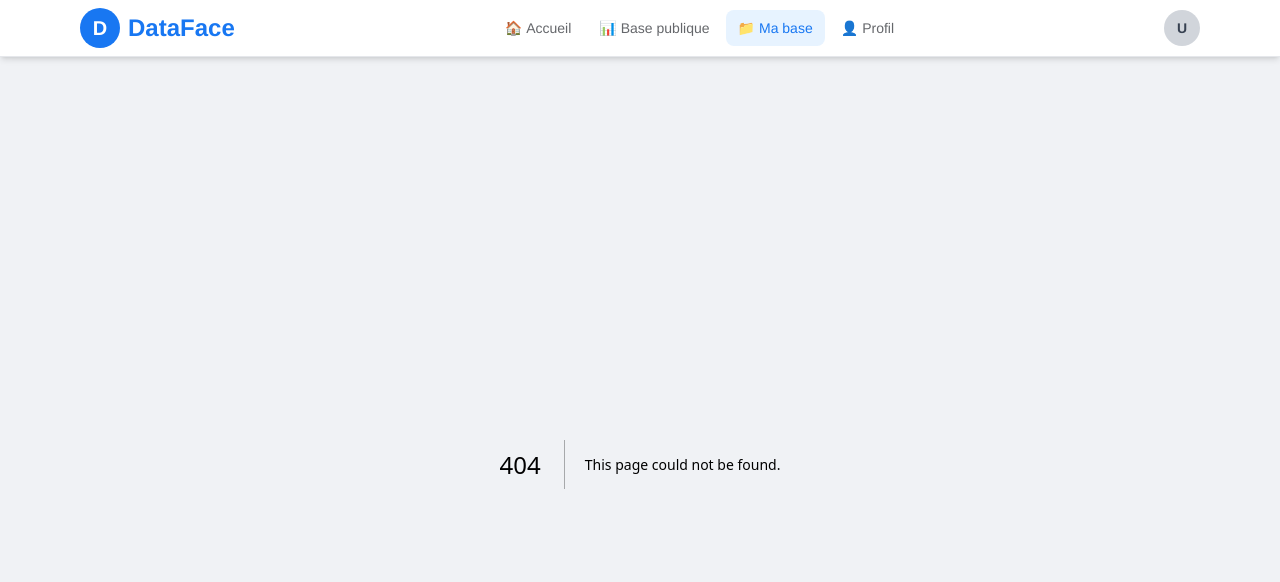
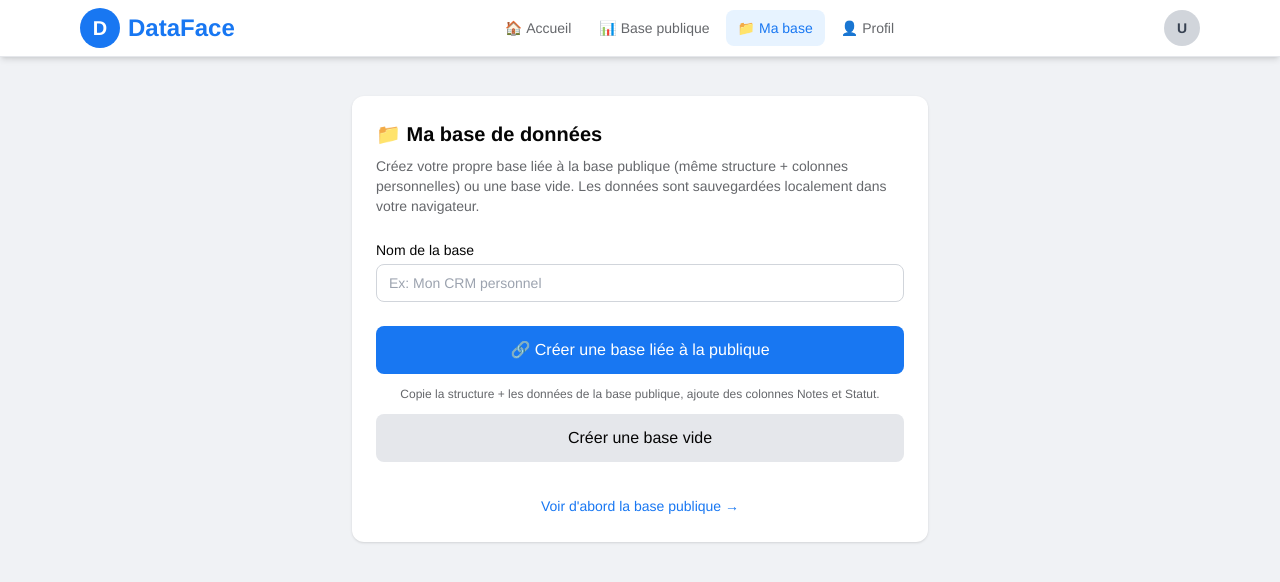
Before and after one commit to luilautre/dataface, a Next.js app: page /my-db in a window 1280 px wide. Before the commit this address had no page. Shown: the top 582 px of the page. Built offline with nearby package versions, Linux system fonts and the light colour scheme.

Commit message:
Create page.tsx

```diff
--- /dev/null
+++ b/src/app/my-db/page.tsx
@@ -0,0 +1,253 @@
+"use client";
+
+import { useState, useEffect } from "react";
+import Link from "next/link";
+import { publicColumns, publicRows, type Column, type Row } from "@/lib/mockData";
+
+const STORAGE_KEY = "dataface-personal-db";
+
+type PersonalDb = {
+  name: string;
+  columns: Column[];
+  rows: Row[];
+  linkedToPublic: boolean;
+  createdAt: string;
+};
+
+export default function MyDbPage() {
+  const [db, setDb] = useState<PersonalDb | null>(null);
+  const [editing, setEditing] = useState(false);
+  const [newName, setNewName] = useState("");
+  const [search, setSearch] = useState("");
+
+  useEffect(() => {
+    try {
+      const raw = localStorage.getItem(STORAGE_KEY);
+      if (raw) setDb(JSON.parse(raw));
+    } catch {}
+  }, []);
+
+  const save = (next: PersonalDb | null) => {
+    setDb(next);
+    if (next) localStorage.setItem(STORAGE_KEY, JSON.stringify(next));
+    else localStorage.removeItem(STORAGE_KEY);
+  };
+
+  const createLinked = () => {
+    const personal: PersonalDb = {
+      name: newName || "Ma base personnelle",
+      columns: [
+        ...publicColumns,
+        { key: "notes", label: "Notes perso", type: "text" },
+        { key: "status", label: "Statut", type: "text" },
+      ],
+      rows: publicRows.map((r) => ({
+        ...r,
+        notes: "",
+        status: "À traiter",
+      })),
+      linkedToPublic: true,
+      createdAt: new Date().toISOString(),
+    };
+    save(personal);
+    setEditing(false);
+  };
+
+  const createEmpty = () => {
+    const personal: PersonalDb = {
+      name: newName || "Ma base vide",
+      columns: [
+        { key: "id", label: "ID", type: "number" },
+        { key: "name", label: "Nom", type: "text" },
+        { key: "value", label: "Valeur", type: "text" },
+      ],
+      rows: [],
+      linkedToPublic: false,
+      createdAt: new Date().toISOString(),
+    };
+    save(personal);
+    setEditing(false);
+  };
+
+  const updateCell = (rowIndex: number, key: string, value: string) => {
+    if (!db) return;
+    const nextRows = [...db.rows];
+    nextRows[rowIndex] = { ...nextRows[rowIndex], [key]: value };
+    save({ ...db, rows: nextRows });
+  };
+
+  const addRow = () => {
+    if (!db) return;
+    const maxId = db.rows.reduce((m, r) => Math.max(m, Number(r.id) || 0), 0);
+    const empty: Row = {};
+    db.columns.forEach((c) => {
+      empty[c.key] = c.key === "id" ? maxId + 1 : "";
+    });
+    save({ ...db, rows: [...db.rows, empty] });
+  };
+
+  const filtered = db
+    ? db.rows.filter((row) => {
+        if (!search) return true;
+        const q = search.toLowerCase();
+        return Object.values(row).some((v) => String(v).toLowerCase().includes(q));
+      })
+    : [];
+
+  if (!db) {
+    return (
+      <div className="py-8 max-w-xl mx-auto">
+        <div className="bg-white rounded-xl shadow p-6 space-y-6">
+          <div>
+            <h1 className="text-xl font-bold text-facebook-text">📁 Ma base de données</h1>
+            <p className="text-sm text-facebook-muted mt-2">
+              Créez votre propre base liée à la base publique (même structure + colonnes personnelles)
+              ou une base vide. Les données sont sauvegardées localement dans votre navigateur.
+            </p>
+          </div>
+
+          <div>
+            <label className="block text-sm font-medium text-facebook-text mb-1">
+              Nom de la base
+            </label>
+            <input
+              type="text"
+              value={newName}
+              onChange={(e) => setNewName(e.target.value)}
+              placeholder="Ex: Mon CRM personnel"
+              className="w-full border border-gray-300 rounded-lg px-3 py-2 text-sm outline-none focus:ring-2 focus:ring-facebook-blue"
+            />
+          </div>
+
+          <div className="grid gap-3">
+            <button
+              onClick={createLinked}
+              className="w-full bg-facebook-blue text-white py-3 rounded-lg font-medium hover:bg-facebook-dark flex items-center justify-center gap-2"
+            >
+              🔗 Créer une base liée à la publique
+            </button>
+            <p className="text-xs text-facebook-muted text-center">
+              Copie la structure + les données de la base publique, ajoute des colonnes Notes et Statut.
+            </p>
+            <button
+              onClick={createEmpty}
+              className="w-full bg-gray-200 text-facebook-text py-3 rounded-lg font-medium hover:bg-gray-300"
+            >
+              Créer une base vide
+            </button>
+          </div>
+
+          <div className="text-center pt-2">
+            <Link href="/public-db" className="text-facebook-blue text-sm hover:underline">
+              Voir d&apos;abord la base publique →
+            </Link>
+          </div>
+        </div>
+      </div>
+    );
+  }
+
+  return (
+    <div className="py-4 space-y-4">
+      <div className="bg-white rounded-xl shadow p-4">
+        <div className="flex flex-col sm:flex-row sm:items-center justify-between gap-3">
+          <div>
+            <h1 className="text-xl font-bold text-facebook-text">📁 {db.name}</h1>
+            <p className="text-sm text-facebook-muted mt-1">
+              {db.linkedToPublic ? (
+                <>
+                  Liée à la{" "}
+                  <Link href="/public-db" className="text-facebook-blue underline">
+                    base publique
+                  </Link>{" "}
+                  · Créée le {new Date(db.createdAt).toLocaleDateString("fr-FR")}
+                </>
+              ) : (
+                <>Base indépendante · Créée le {new Date(db.createdAt).toLocaleDateString("fr-FR")}</>
+              )}
+            </p>
+          </div>
+          <div className="flex gap-2 flex-wrap">
+            <input
+              type="text"
+              placeholder="Rechercher..."
+              value={search}
+              onChange={(e) => setSearch(e.target.value)}
+              className="border border-gray-300 rounded-lg px-3 py-2 text-sm outline-none focus:ring-2 focus:ring-facebook-blue"
+            />
+            <button
+              onClick={addRow}
+              className="bg-facebook-blue text-white px-3 py-2 rounded-lg text-sm font-medium hover:bg-facebook-dark"
+            >
+              + Ligne
+            </button>
+            <button
+              onClick={() => {
+                if (confirm("Supprimer définitivement cette base ?")) save(null);
+              }}
+              className="bg-red-100 text-red-700 px-3 py-2 rounded-lg text-sm font-medium hover:bg-red-200"
+            >
+              Supprimer
+            </button>
+          </div>
+        </div>
+      </div>
+
+      <div className="bg-white rounded-xl shadow overflow-hidden">
+        <div className="overflow-x-auto">
+          <table className="w-full text-sm">
+            <thead>
+              <tr className="bg-facebook-gray border-b border-gray-200">
+                {db.columns.map((col) => (
+                  <th
+                    key={col.key}
+                    className="px-3 py-3 text-left font-semibold text-facebook-text whitespace-nowrap"
+                  >
+                    {col.label}
+                    {(col.key === "notes" || col.key === "status") && (
+                      <span className="ml-1 text-xs text-facebook-blue">(perso)</span>
+                    )}
+                  </th>
+                ))}
+              </tr>
+            </thead>
+            <tbody>
+              {filtered.map((row, rowIndex) => {
+                const realIndex = db.rows.indexOf(row);
+                return (
+                  <tr
+                    key={rowIndex}
+                    className={`border-b border-gray-100 ${
+                      rowIndex % 2 === 0 ? "bg-white" : "bg-gray-50"
+                    }`}
+                  >
+                    {db.columns.map((col) => (
+                      <td key={col.key} className="px-2 py-1">
+                        {col.key === "notes" || col.key === "status" || !db.linkedToPublic ? (
+                          <input
+                            type="text"
+                            value={String(row[col.key] ?? "")}
+                            onChange={(e) => updateCell(realIndex, col.key, e.target.value)}
+                            className="w-full min-w-[100px] px-2 py-1.5 border border-transparent hover:border-gray-300 focus:border-facebook-blue rounded outline-none bg-transparent"
+                          />
+                        ) : (
+                          <span className="px-2 py-1.5 block text-facebook-text">
+                            {String(row[col.key] ?? "")}
+                          </span>
+                        )}
+                      </td>
+                    ))}
+                  </tr>
+                );
+              })}
+            </tbody>
+          </table>
+        </div>
+        <div className="px-4 py-3 border-t border-gray-100 text-sm text-facebook-muted flex justify-between">
+          <span>{filtered.length} ligne(s)</span>
+          <span>Modifications sauvegardées automatiquement (localStorage)</span>
+        </div>
+      </div>
+    </div>
+  );
+}
```
